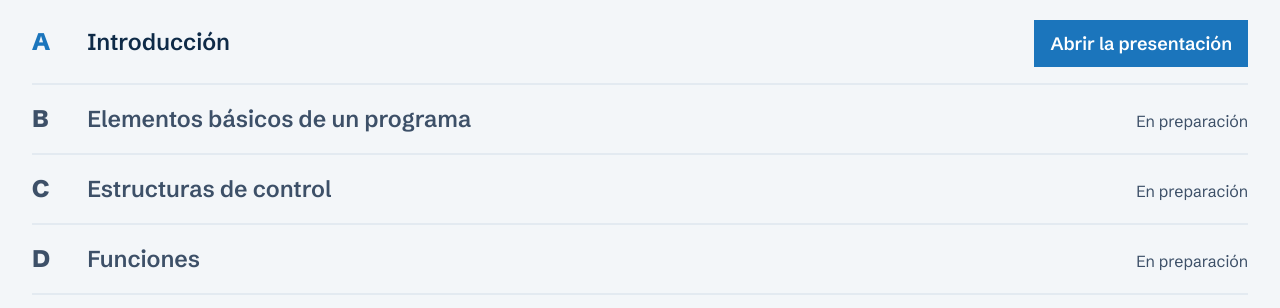
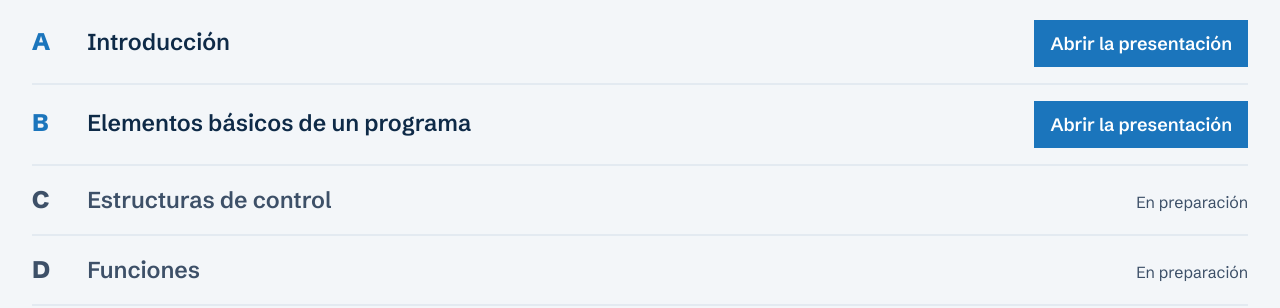
Before and after one commit to oneill162/tesi2105-poo, a plain HTML site: page index.html in a window 1280 px wide. Shown: the part 740-1048 px from the top of the page. Drawn offline with Linux system fonts and the light colour scheme.

Commit message:
Portada: enlazar la Unidad B
Co-Authored-By: Claude Opus 5.5 <noreply@anthropic.com>
Claude-Session: https://claude.ai/code/session_0169agVyjmTaSu76S4iNmhHP

```diff
--- a/index.html
+++ b/index.html
@@ -43,7 +43,7 @@ footer b{display:block;color:var(--ink);font-size:clamp(28px,4vw,48px);letter-sp
   <h2>Unidades del curso</h2>
   <ol>
     <li class="on"><span class="l">A</span><h3>Introducción</h3><span class="go"><a class="b p" href="unidadA.html">Abrir la presentación</a></span></li>
-    <li><span class="l">B</span><h3>Elementos básicos de un programa</h3><span class="wait">En preparación</span></li>
+    <li class="on"><span class="l">B</span><h3>Elementos básicos de un programa</h3><span class="go"><a class="b p" href="unidadB.html">Abrir la presentación</a></span></li>
     <li><span class="l">C</span><h3>Estructuras de control</h3><span class="wait">En preparación</span></li>
     <li><span class="l">D</span><h3>Funciones</h3><span class="wait">En preparación</span></li>
     <li class="on"><span class="l">E</span><h3>Punteros</h3><span class="go"><a class="b p" href="unidadE.html">Abrir la presentación</a><a class="b" href="laboratorios/LabE_Inventario_TESI2105.pdf">Guía del Laboratorio E</a><a class="b" href="laboratorios/LabE_Inventario_Blancos.cpp" download>Código base</a></span></li>
```
Also changed, not shown: 1 other file.
